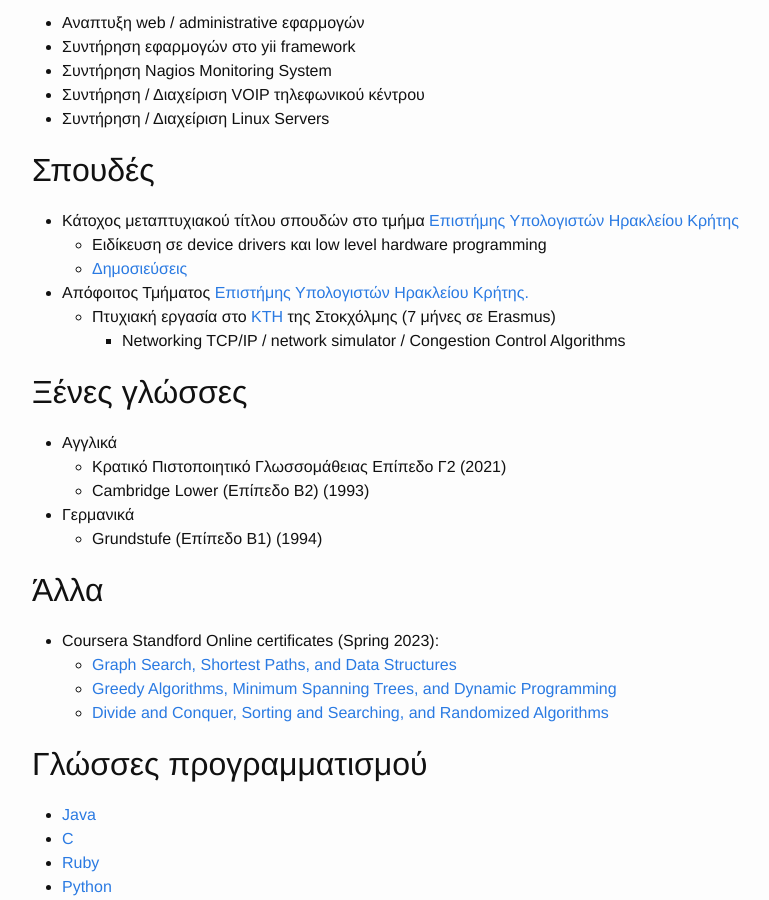
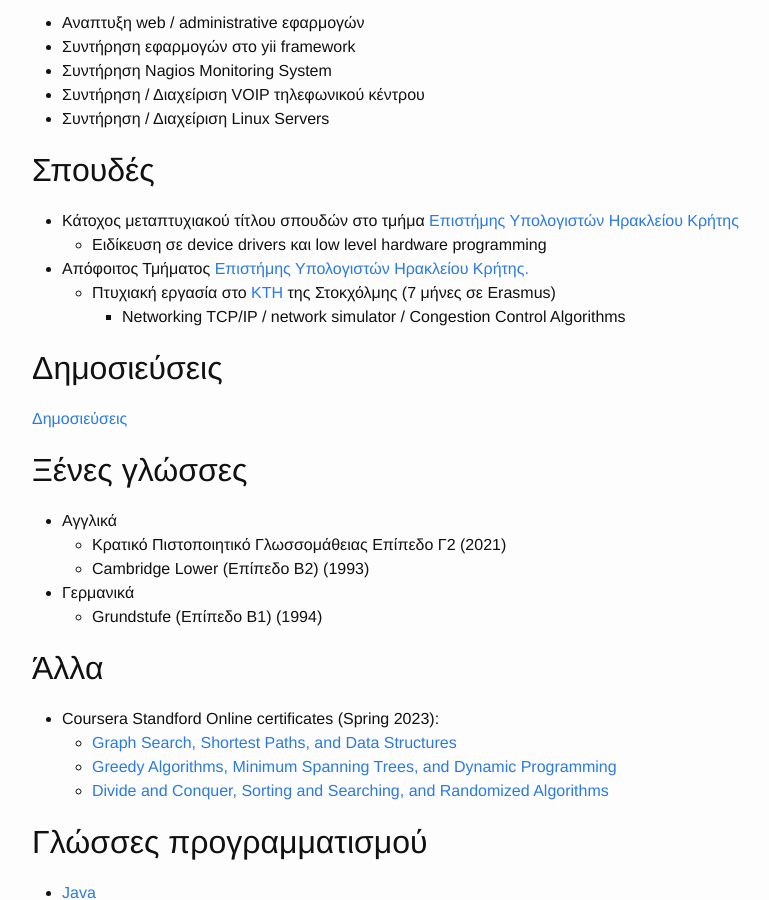
Before and after one commit to haritak/haritak.github.io, a Jekyll site: the page built from cv/cv.md, in a window 1280 px wide and 900 px high, scrolled down 481 px. Shown: the whole window, without its empty margins (238-1007 px from the left). Built offline with Jekyll 4.4.1, drawn with Linux system fonts in a browser that asks for light colours.

Commit message:
Update cv.md
Moved publications

```diff
--- a/cv/cv.md
+++ b/cv/cv.md
@@ -31,10 +31,12 @@ permalink: /cv.html
 ## Σπουδές
 * Κάτοχος μεταπτυχιακού τίτλου σπουδών στο τμήμα [Επιστήμης Υπολογιστών Ηρακλείου Κρήτης][2]
   * Ειδίκευση σε device drivers και low level hardware programming
-  * [Δημοσιεύσεις][10]
 * Απόφοιτος Τμήματος [Επιστήμης Υπολογιστών Ηρακλείου Κρήτης.][2]
   * Πτυχιακή εργασία στο [KTH][1] της Στοκχόλμης (7 μήνες σε Erasmus)
       * Networking TCP/IP / network simulator / Congestion Control Algorithms
+
+## Δημοσιεύσεις
+[Δημοσιεύσεις][10]
 
 ## Ξένες γλώσσες
 * Αγγλικά
```
